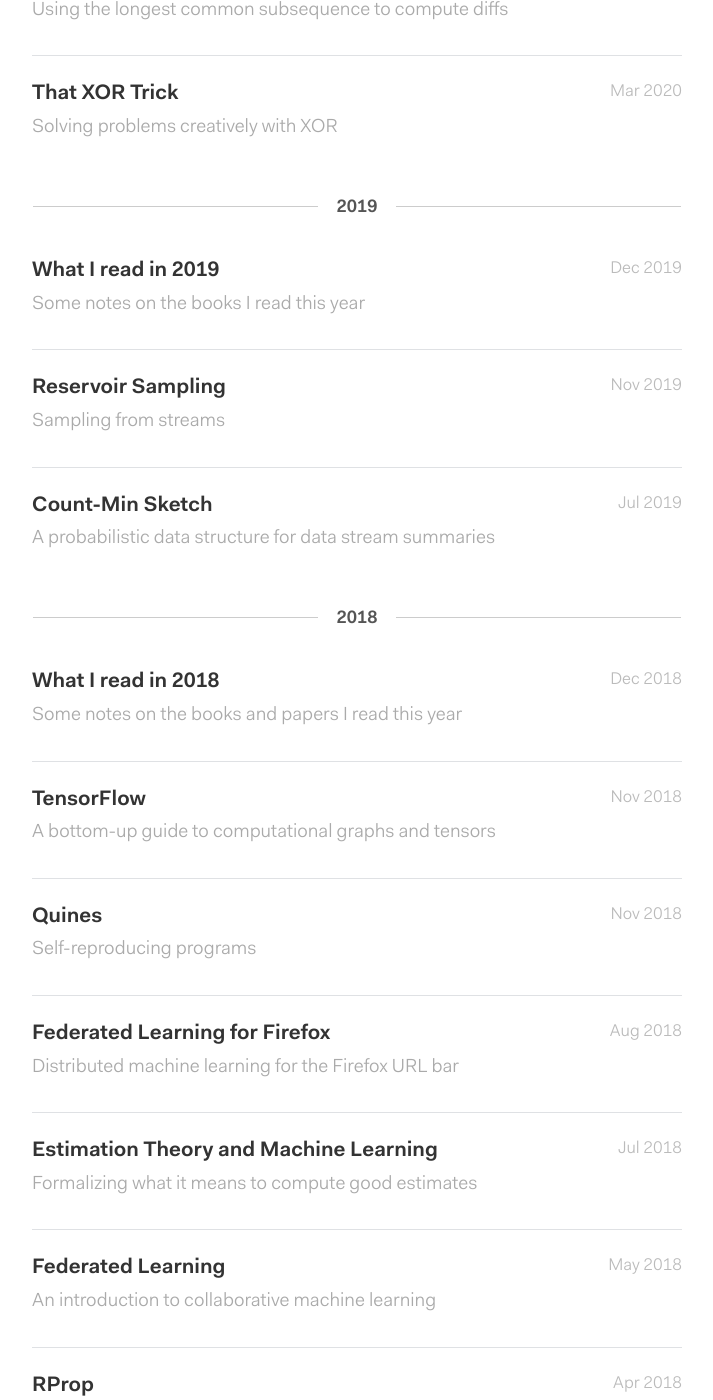
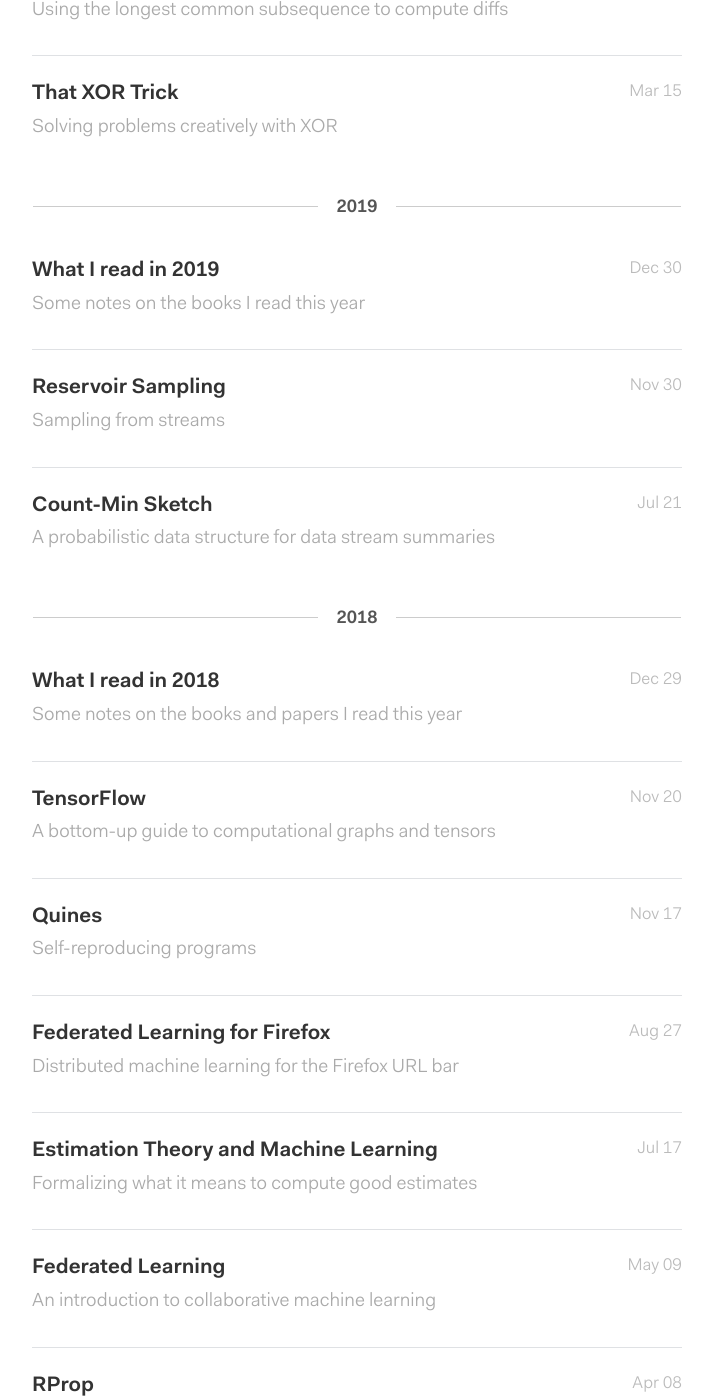
Before and after one commit to florian/florian.github.io, a Jekyll site: the page built from index.html, in a window 1280 px wide and 1400 px high, scrolled down 1368 px. Shown: the whole window, without its empty margins (283-996 px from the left). Built offline with Jekyll 4.4.1, drawn with Linux system fonts in a browser that asks for light colours; nearby versions of some CDN libraries; the list of posts is cut into pages by our own code; some of the changed text lies outside the part shown.

Commit message:
Show day and month in post list

```diff
--- a/index.html
+++ b/index.html
@@ -40,7 +40,7 @@ layout: default
         {% endif %}
         <li>
           <a href="{{ post.url | prepend: site.baseurl }}">
-            <aside class="dates">{{ post.date | date: "%b %Y" }}</aside>
+            <aside class="dates">{{ post.date | date: "%b %d" }}</aside>
             {{ post.title }}
             <h2>{{ post.description }}</h2>
           </a>
```
